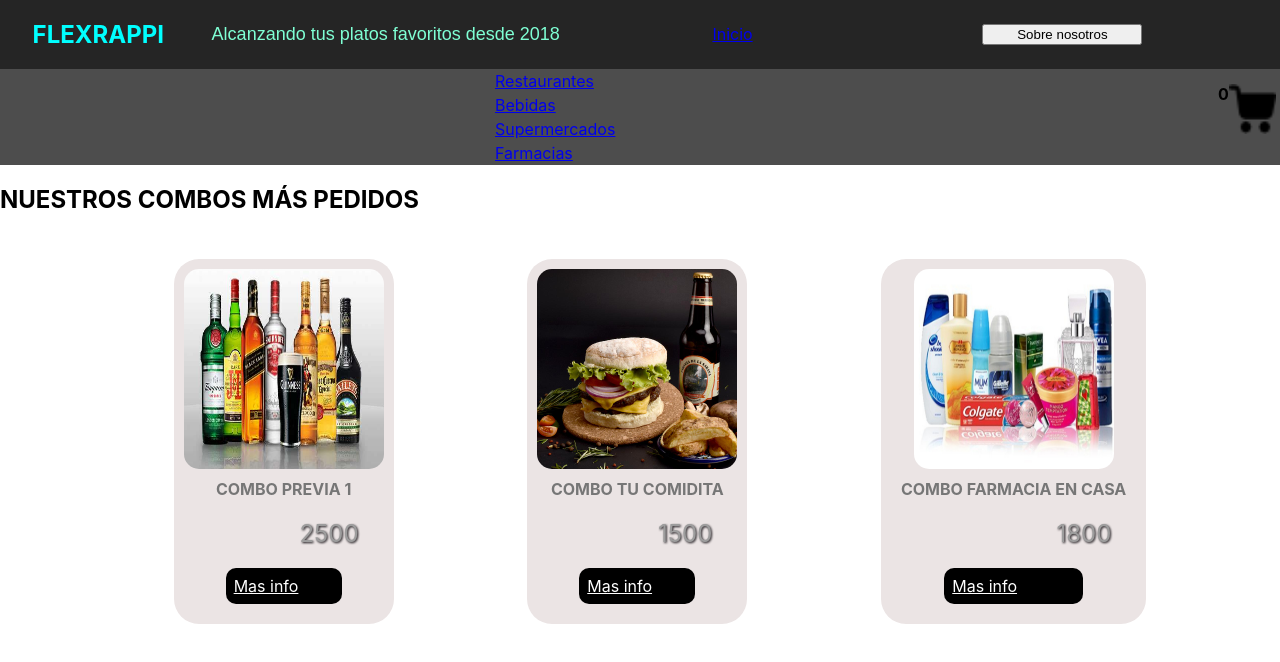
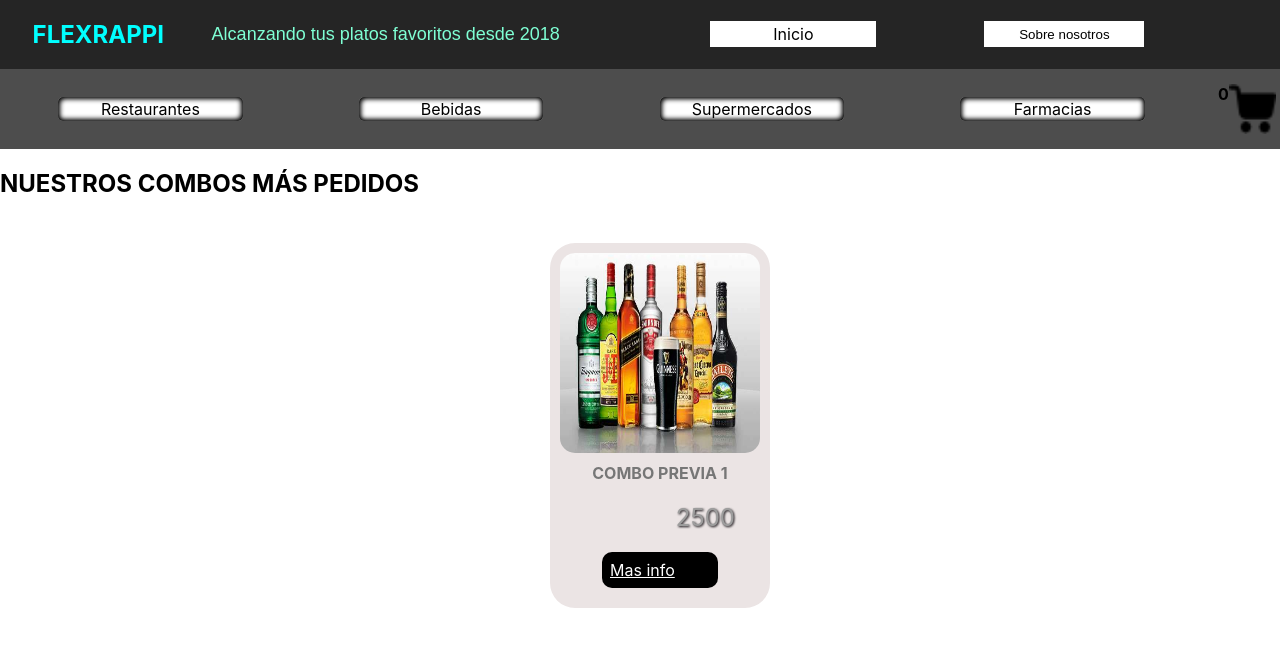
Before and after one commit to KerpsLuciana/Proyecto_REACT, a React (Create React App) app: page /type/bebidas in a window 1280 px wide. Shown: the top 662 px of the page. Built offline with nearby package versions, Linux system fonts and the light colour scheme.

Commit message:
preentrega

```diff
--- a/src/asynmock.js
+++ b/src/asynmock.js
@@ -32,7 +32,7 @@
     return new Promise((resolve, reject) => {
         setTimeout(()=>{
             resolve(products)
-        }, 2000)
+        }, 1000)
     })
 }
 
@@ -40,7 +40,7 @@
     return new Promise((resolve)=> {
         setTimeout(()=> {
             resolve(products.filter(prod => prod.type === categorytype))
-        },1500)
+        }, 500)
     })
 }
 
--- a/src/components/ItemListContainer/ItemListContainer.js
+++ b/src/components/ItemListContainer/ItemListContainer.js
@@ -4,9 +4,12 @@
 import { getProductByType, getProducts } from "../../asynmock"
 function ItemlistContainer(){
     const [products, setProducts] = useState([])
+
     const [loading, setLoading] =useState(true)
+
     const {categorytype} = useParams()
     console.log(categorytype)
+
     useEffect(()=>{
         if(categorytype) {
             setLoading(true)
@@ -34,6 +37,7 @@
             setProducts([])
         })
     }, [categorytype])
+
     if (loading) {
         return <h2>Cargando...</h2>
     }
@@ -43,7 +47,7 @@
     return(
         <div>
             <h2 className="greeting">NUESTROS COMBOS MÁS PEDIDOS</h2>
-            <ItemList />
+            <ItemList products={products} />
         </div>
     )
 }
--- a/src/components/itemList/ItemList.js
+++ b/src/components/itemList/ItemList.js
@@ -1,26 +1,19 @@
 import './ItemList.css';
-import { getProducts } from "../../asynmock"
-import { useState, useEffect } from "react"
-import Item from "../Item/Item"
-const ItemList = () => {
-    const [products, setProducts] = useState([])
 
-    useEffect(() => {
-        getProducts().then(response => {
-            setProducts(response)
-        })
-    },[])
+import Item from "../Item/Item";
+const ItemList = ({products}) => {
+
 
     console.table(products)
-    return(
+    return (
         <div>
             <ul className="ulProducts">
-                {products.map(product => <li key={product.id}>
-                                            <Item {...product}/>
-                                        </li>)}
+                {products.map(product => <li><Item key={product.id} {...product}/></li>)}
+            </ul>
 
-            </ul>
         </div>
+
     )
 }
-export default ItemList;
+
+export default ItemList
--- a/src/components/navBar/navBar.css
+++ b/src/components/navBar/navBar.css
@@ -38,14 +38,20 @@
     width: 100%;
 
     display: flex;
-    flex-direction: column;
-    justify-content: center;
+    flex-direction: row;
+    justify-content: space-around;
     align-items: center;
 }
 .btnCat{
-    width: 30%;
+    background-color: white;
+    text-align: center;
+    text-decoration: none;
+    width: 15%;
+    color: black;
     margin:2px;
-    margin-left: 150px;
+    border-radius: 5px;
+    padding: 2px;
+    box-shadow: inset -2px -2px 5px black, inset 2px 2px 5px black;
 }
 .containerBtnCart{
     width: 100%;
@@ -74,14 +80,22 @@
 
 }
 .buttonOne {
-
+    padding: 1px;
+    text-align: center;
+    color: black;
+    text-decoration: none;
+    background-color: white;
     width: 25%;
     margin: 5px;
+    border: 2px solid white;
 }
 .buttonTwo{
+    background-color: white;
     width: 25%;
     margin: 5px;
+    border: 2px solid white;
 }
+
 .buttonThree{
     width: 25%;
     margin: 5px;
```
Also changed, not shown: 1 other file (tests, documents, lock files or other folders).
